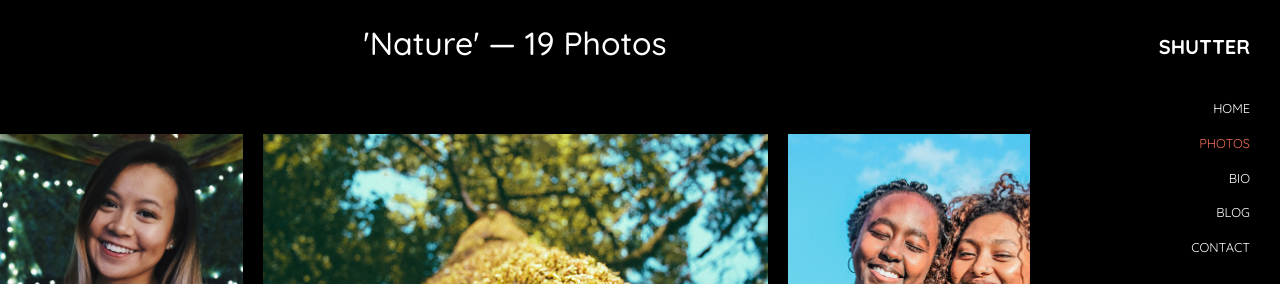
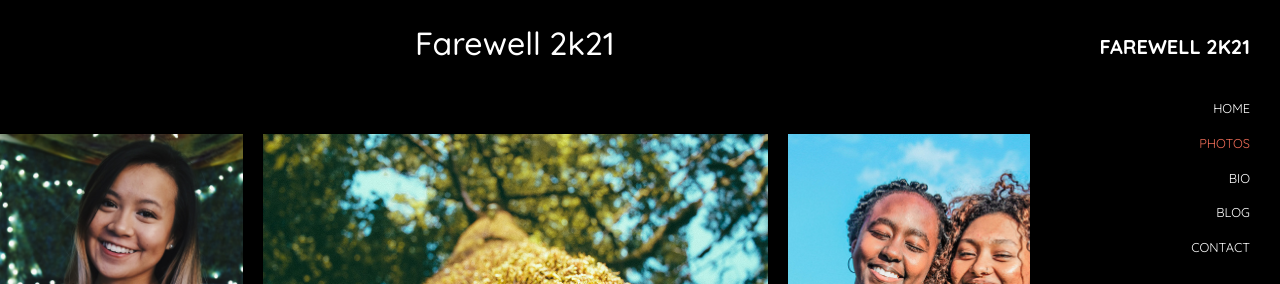
Before and after one commit to rubenshibu/farewell-gift, a plain HTML site: page single.html in a window 1280 px wide. Shown: the top 284 px of the page. Drawn offline with Linux system fonts and the light colour scheme; files whose address does not match are found by name.

Commit message:
2nd commit

```diff
--- a/single.html
+++ b/single.html
@@ -1,7 +1,7 @@
 <!DOCTYPE html>
 <html lang="en">
   <head>
-    <title>Shutter &mdash; Colorlib Website Template</title>
+    <title>farewell 🎁</title>
     <meta charset="utf-8">
     <meta name="viewport" content="width=device-width, initial-scale=1, shrink-to-fit=no">
 
@@ -40,7 +40,7 @@
 
   <header class="header-bar d-flex d-lg-block align-items-center">
     <div class="site-logo">
-      <a href="index.html">Shutter</a>
+      <a href="index.html">Farewell 2k21</a>
     </div>
 
     <div class="d-inline-block d-xl-none ml-md-0 ml-auto py-3" style="position: relative; top: 3px;"><a href="#" class="site-menu-toggle js-menu-toggle text-white"><span class="icon-menu h3"></span></a></div>
@@ -65,7 +65,7 @@
 
       <div class="row pt-4 mb-5 text-center">
         <div class="col-12">
-          <h2 class="text-white mb-4">'Nature' &mdash; 19 Photos</h2>
+          <h2 class="text-white mb-4">Farewell 2k21</h2>
         </div>
       </div>
 
```
